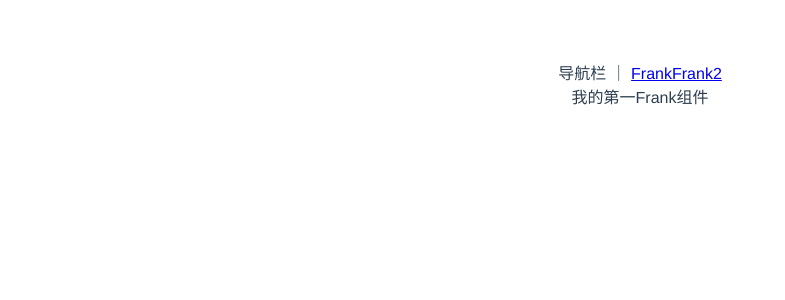
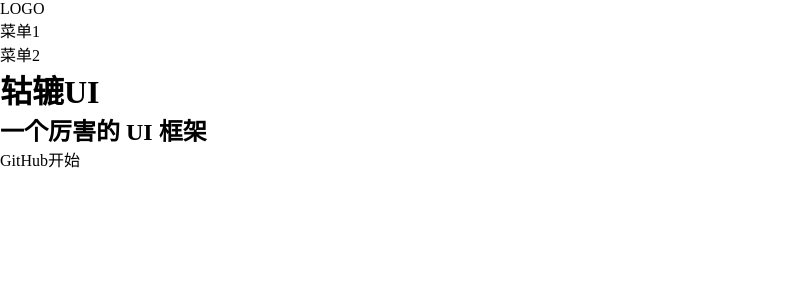
Before and after one commit to Diabloer/diablo-vue-ts, a Vue app: page / in a window 1280 px wide. Shown: the top 300 px of the page, without its empty margins (0-785 px from the left). Built offline with nearby package versions, Linux system fonts and the light colour scheme.

Commit message:
topnav 样式更新

```diff
--- a/package.json
+++ b/package.json
@@ -11,6 +11,7 @@
   },
   "devDependencies": {
     "@vue/compiler-sfc": "^3.0.0-rc.1",
+    "sass": "^1.26.11",
     "vite": "^1.0.0-rc.1"
   }
 }
--- a/src/App.vue
+++ b/src/App.vue
@@ -1,7 +1,4 @@
 <template>
-<div>导航栏 ｜ <router-link to="/">Frank</router-link>
-    <router-link to="/frank2">Frank2</router-link>
-</div>
 <router-view />
 </template>
 
--- a/src/components/Frank2.vue
+++ /dev/null
@@ -1,5 +0,0 @@
-<template>
-<div>
-    我的第一Frank2组件
-</div>
-</template>
--- a/src/index.css
+++ /dev/null
@@ -1,8 +0,0 @@
-#app {
-  font-family: Avenir, Helvetica, Arial, sans-serif;
-  -webkit-font-smoothing: antialiased;
-  -moz-osx-font-smoothing: grayscale;
-  text-align: center;
-  color: #2c3e50;
-  margin-top: 60px;
-}
--- /dev/null
+++ b/src/index.scss
@@ -0,0 +1,15 @@
+* {
+    margin: 0;
+    padding: 0;
+    box-sizing: border-box;
+}
+ul,ol {
+    list-style: none;
+}
+a {
+    text-decoration: none;
+    color: inherit;
+    &:hover {
+        border-bottom: 1px solid;
+    }
+}
--- /dev/null
+++ b/src/views/Doc.vue
@@ -0,0 +1,12 @@
+<template>
+<div>
+    <div class="topnav">
+        <div class="logo"></div>
+        <div class="menu"></div>
+    </div>
+    <div class="content">
+        <aside>边栏</aside>
+        <main>祝内容</main>
+    </div>
+</div>
+</template>
--- /dev/null
+++ b/src/views/Home.vue
@@ -0,0 +1,42 @@
+<template>
+<div>
+    <div class="topnav">
+        <div class="logo">LOGO</div>
+        <ul class="menu">
+            <li>菜单1</li>
+            <li>菜单2</li>
+        </ul>
+    </div>
+    <div class="banner">
+        <h1>轱辘UI</h1>
+        <h2>一个厉害的 UI 框架</h2>
+        <p class="actions">
+            <a>GitHub</a>
+            <a>开始</a>
+        </p>
+    </div>
+</div>
+</template>
+
+<style lang="scss" scoped>
+.topnar {
+    background: pink;
+    display: flex;
+    padding: 16px;
+
+    >.logo {
+        max-width: 6rem;
+        margin-right: auto;
+    }
+
+    >.menu {
+        display: flex;
+        white-space: nowrap;
+        flex-wrap: nowrap;
+
+        >li {
+            margin: 0 1em;
+        }
+    }
+}
+</style>
```
Also changed, not shown: src/main.ts (+5 -5 lines), src/components/Topnav.vue (renamed from src/components/Frank.vue).
